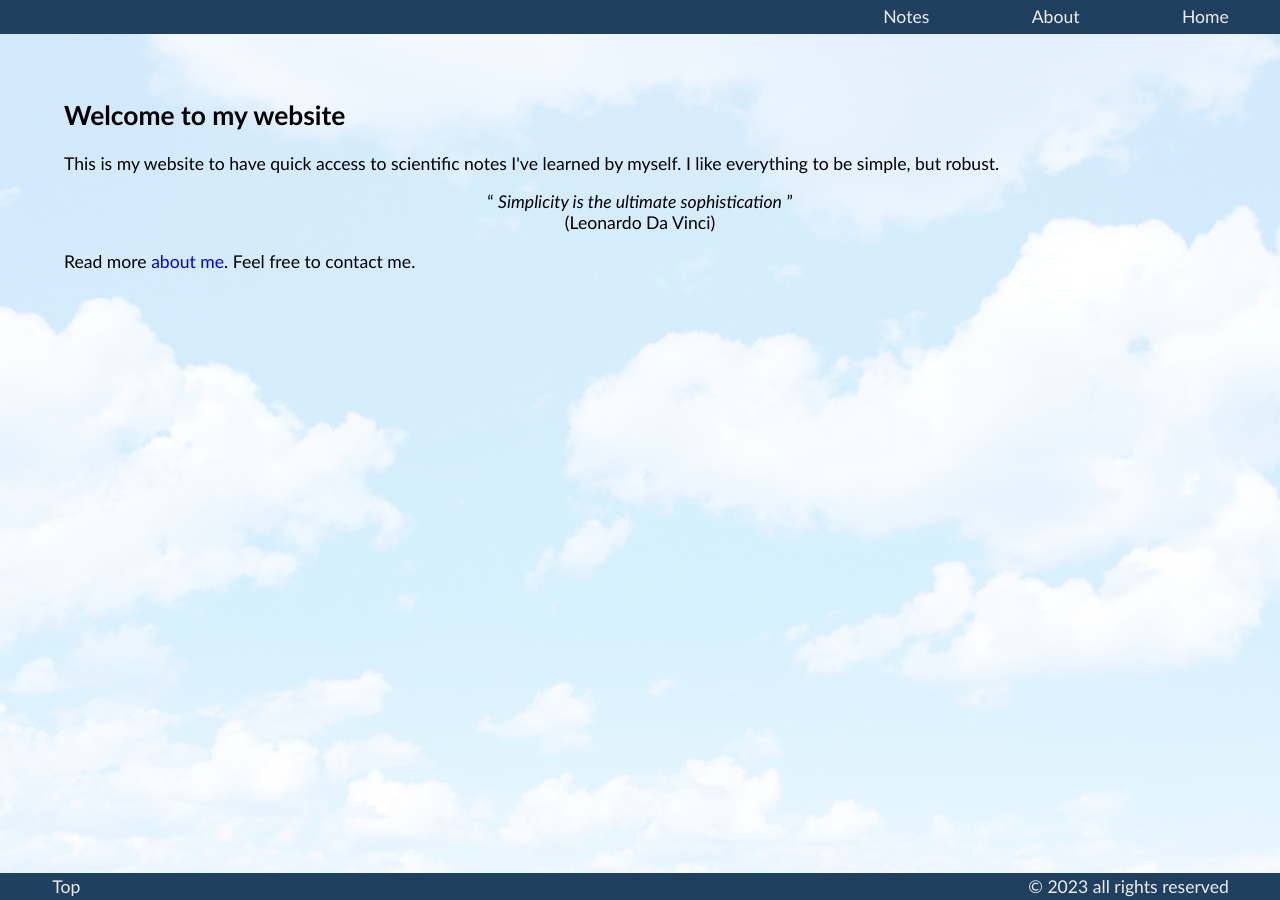
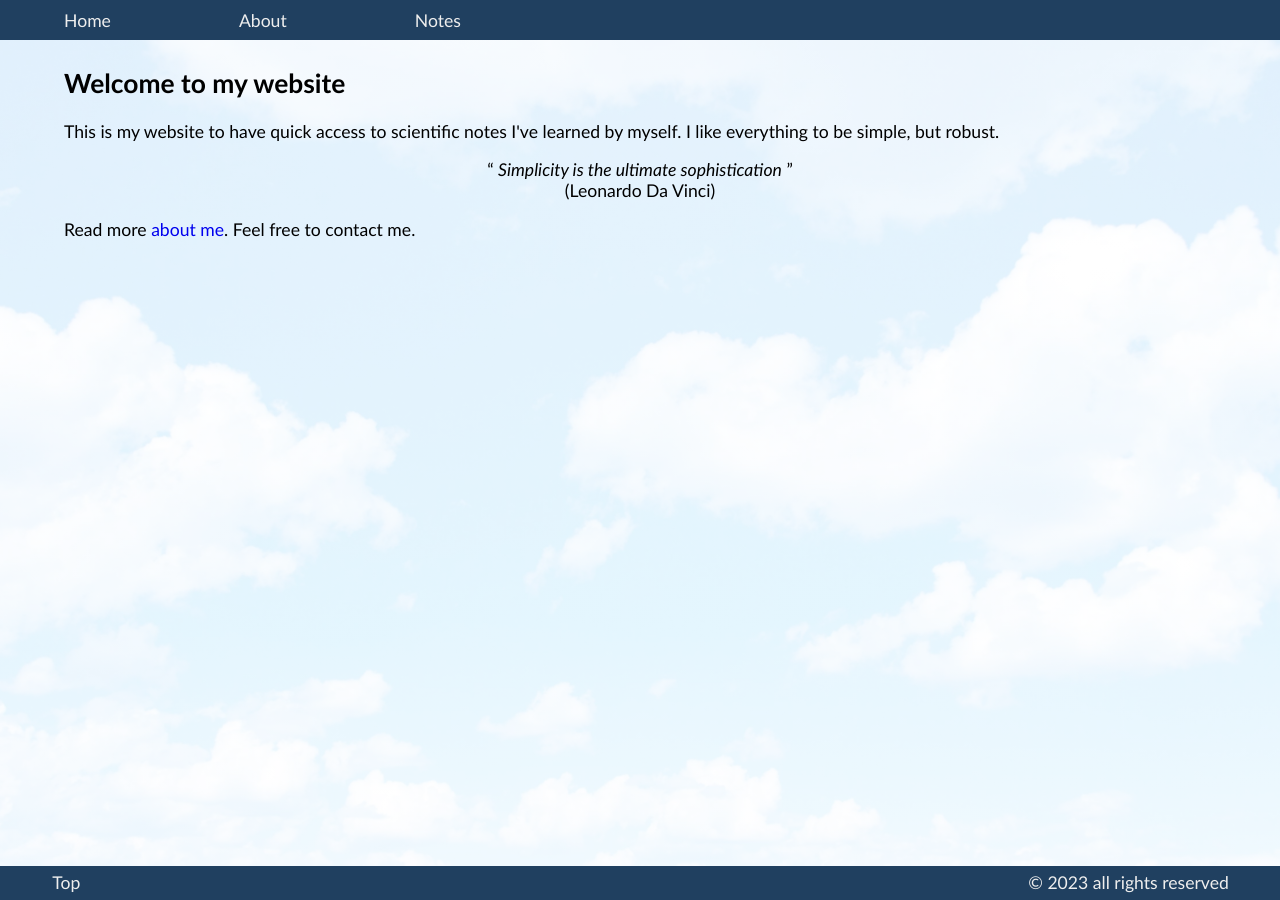
Before and after one commit to mrrezaie/mrrezaie.github.io, a Jekyll site: the page built from index.html, in a window 1280 px wide. Built offline with Jekyll 4.4.1, drawn with Linux system fonts in a browser that asks for light colours.

Commit message:
Update default.html

```diff
--- a/_layouts/default.html
+++ b/_layouts/default.html
@@ -20,7 +20,7 @@
 					font-size:110%;
 					overflow: auto;
 /*					padding: 40px 35px;*/
-					background-image: linear-gradient(#ffffffcc, #ffffffcc), url('../about/files/background.jpg');
+					background-image: linear-gradient(#ffffffdd, #ffffffdd), url('../about/files/background.jpg');
 					background-repeat: no-repeat;
 					background-attachment: fixed;
 					background-size: cover;
@@ -35,7 +35,7 @@
 
 
 				.content {
-				  margin: 5% 5% 5% 5%;
+				  margin: 2.5% 5% 2.5% 5%;
 				  padding: 1% 0%;
 				}
 
@@ -53,12 +53,12 @@
 				}
 
 				.topnav a {
-					float: right;
+					float: left;
 					display: inline-block;
 					color: #eeeeee;
 					text-align: center;
-					margin: 0% 2% 0% 2%;
-					padding: 0.5% 2% 0.5% 2%;
+					margin: 0% 2.5% 0% 2.5%;
+					padding: 0.75% 2.5% 0.75% 2.5%;
 					text-decoration: none;
 				}
 
@@ -90,7 +90,7 @@
 					color: #eeeeee;
 					text-align: center;
 					margin: 0% 2% 0% 2%;
-					padding: 0.25% 2% 0.25% 2%;
+					padding: 0.5% 2% 0.5% 2%;
 					text-decoration: none;
 				}
 
```
